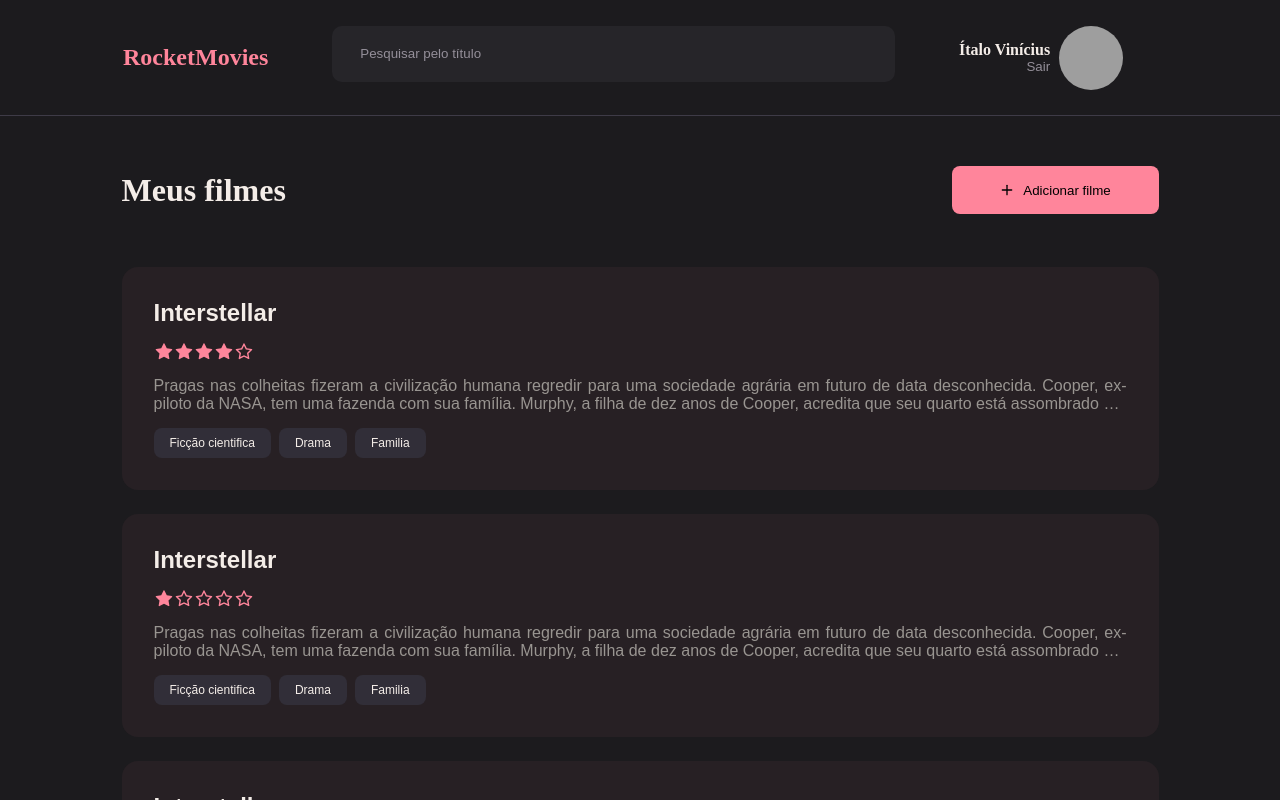
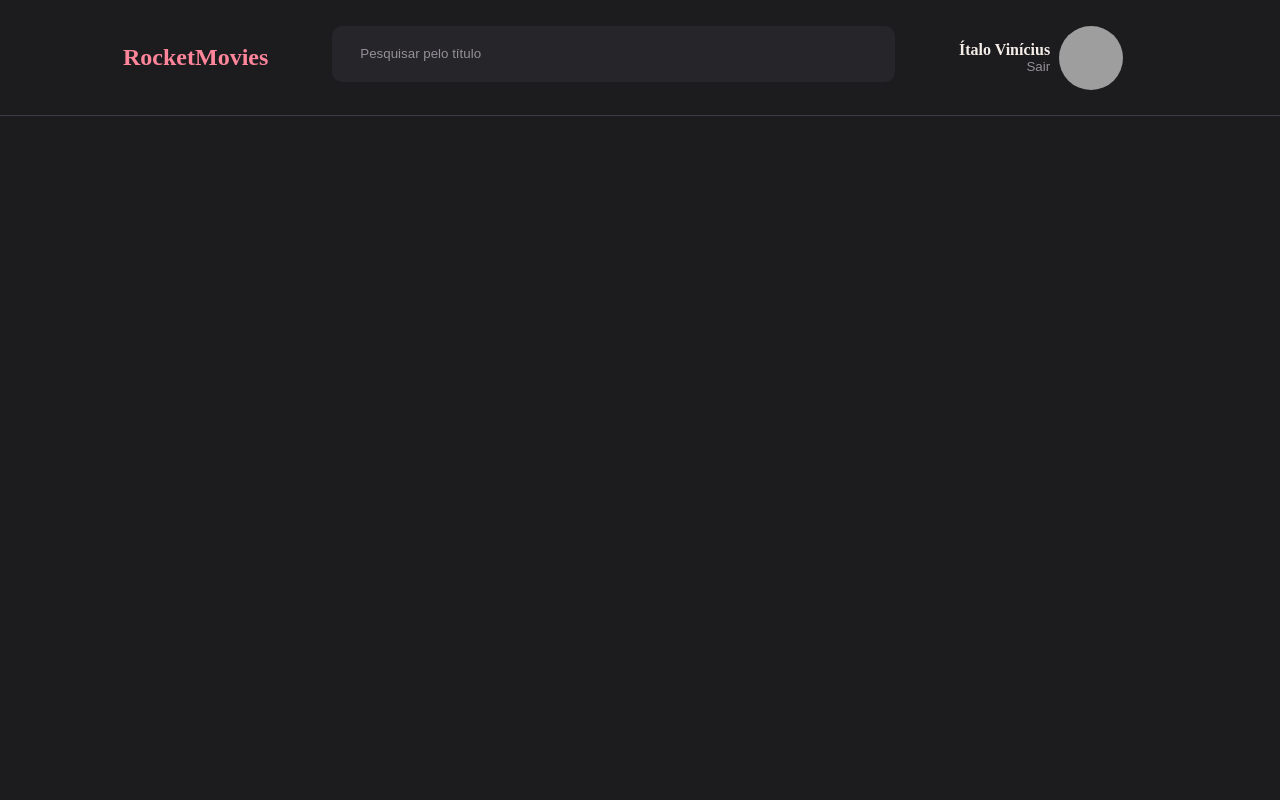
Before and after one commit to Italovini223/rocket-movies-front-end, a React (Vite) app: page / in a window 1280 px wide. Built offline with nearby package versions, Linux system fonts and the light colour scheme; grey boxes are pictures that could not be loaded.

Commit message:
✨ feat: add header in Details

```diff
--- a/src/main.jsx
+++ b/src/main.jsx
@@ -6,13 +6,13 @@
 import GlobalStyle from './styles/global'
 import theme from './styles/theme'
 
-import { Home } from './pages/Home';
+import { Details } from './pages/Details';
 
 ReactDOM.createRoot(document.getElementById('root')).render(
   <React.StrictMode>
     <ThemeProvider theme={theme}>
       <GlobalStyle />
-      <Home />
+      <Details />
     </ThemeProvider>
   </React.StrictMode>
 )
--- a/src/pages/Details/index.jsx
+++ b/src/pages/Details/index.jsx
@@ -0,0 +1,11 @@
+import { Container } from "./styles";
+
+import {Header} from '../../components/Header'
+
+export function Details(){
+ return(
+  <Container>
+    <Header />
+  </Container>
+ )
+}
--- a/src/pages/Details/styles.js
+++ b/src/pages/Details/styles.js
@@ -0,0 +1,5 @@
+import styled from "styled-components";
+
+export const Container = styled.div`
+  width: 100%;
+`;
```
